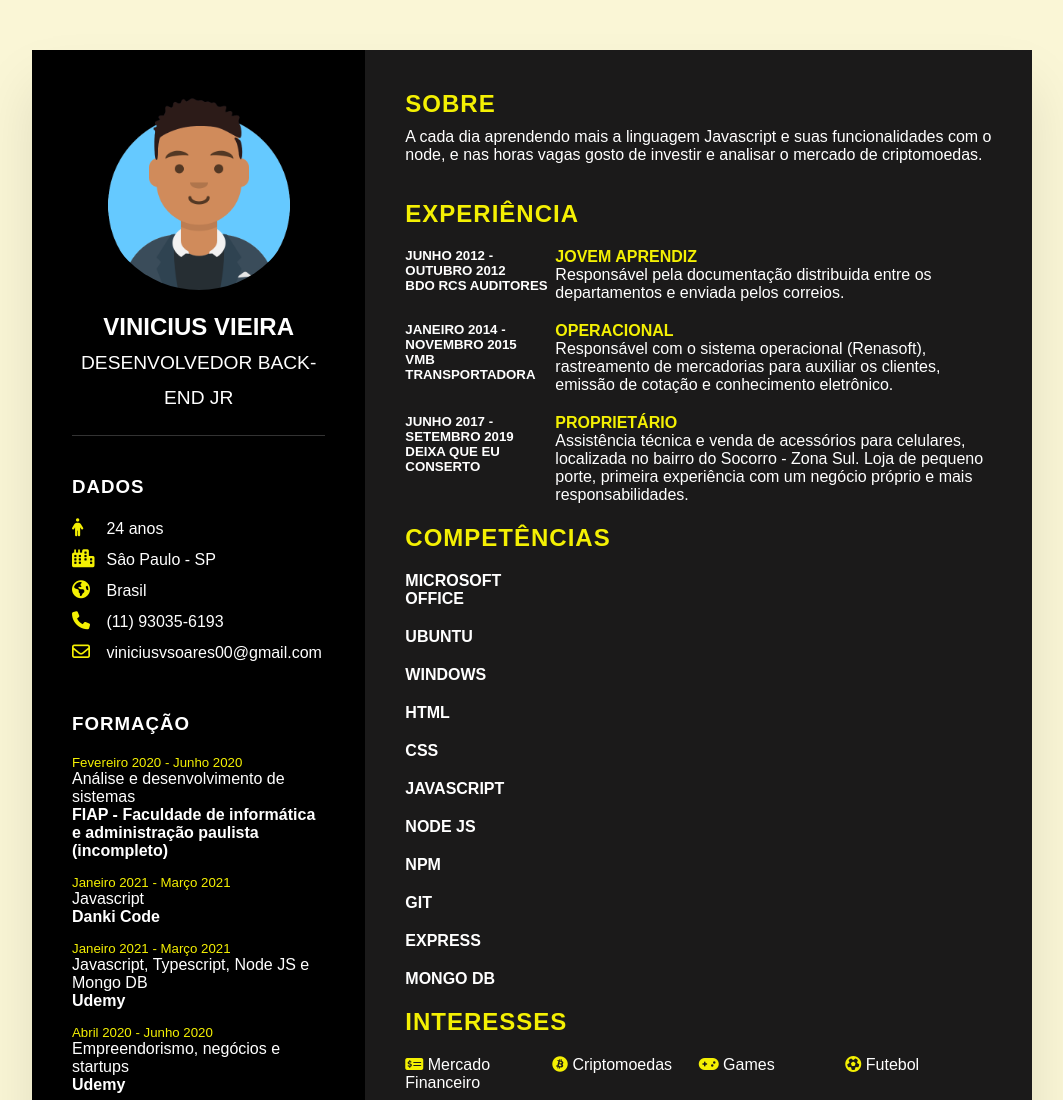
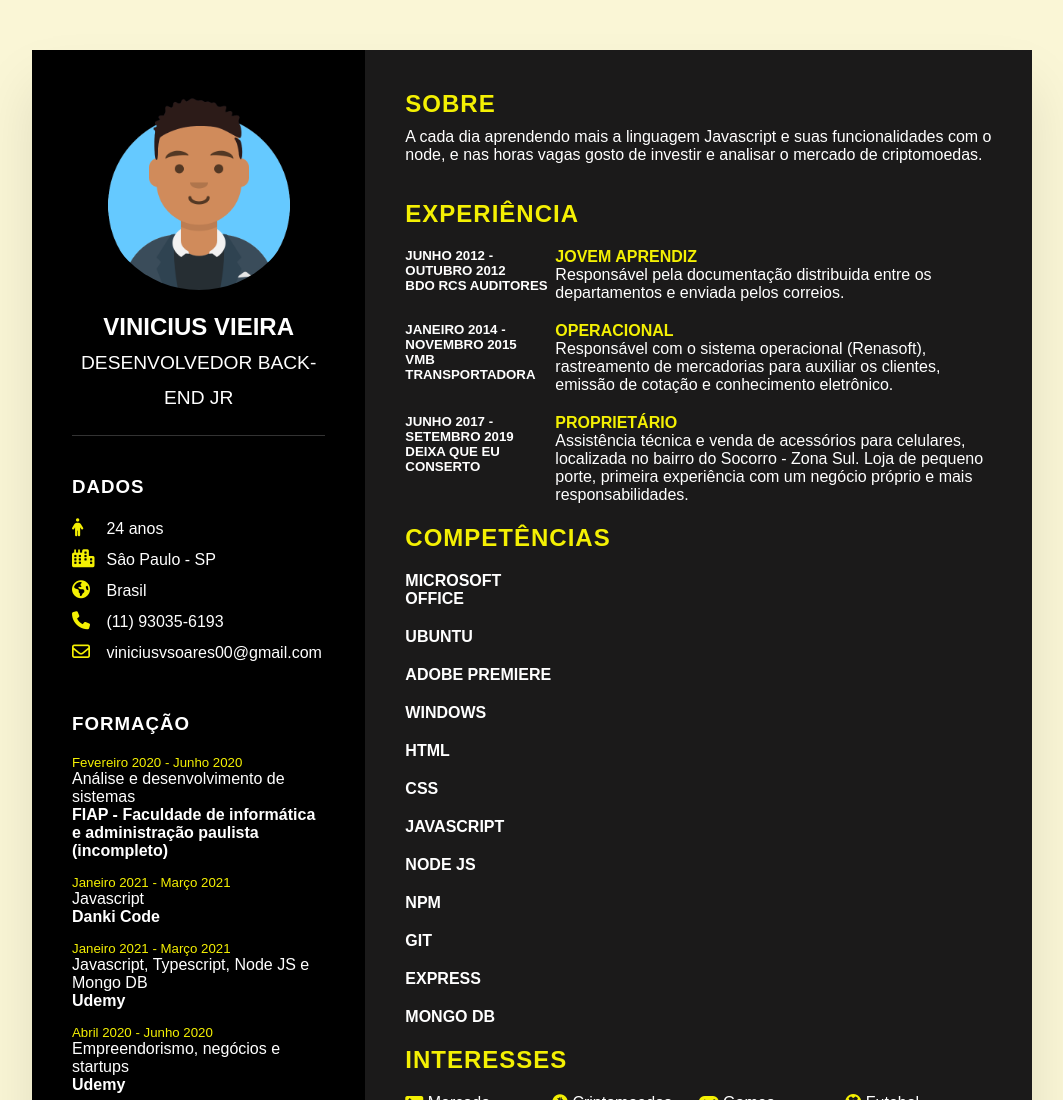
Before and after one commit to Viniciu-s/curriculum, a plain HTML site: page index.html in a window 1280 px wide. Shown: the top 1100 px of the page, without its empty margins (108-1171 px from the left). Drawn offline with Linux system fonts and the light colour scheme.

Commit message:
Update index.html

```diff
--- a/index.html
+++ b/index.html
@@ -138,6 +138,10 @@
 
                 </div>
                 <div class="box">
+                    <h4>Adobe Premiere</h4>
+
+                </div>
+                <div class="box">
                     <h4>Windows</h4>
 
                 </div>
```
